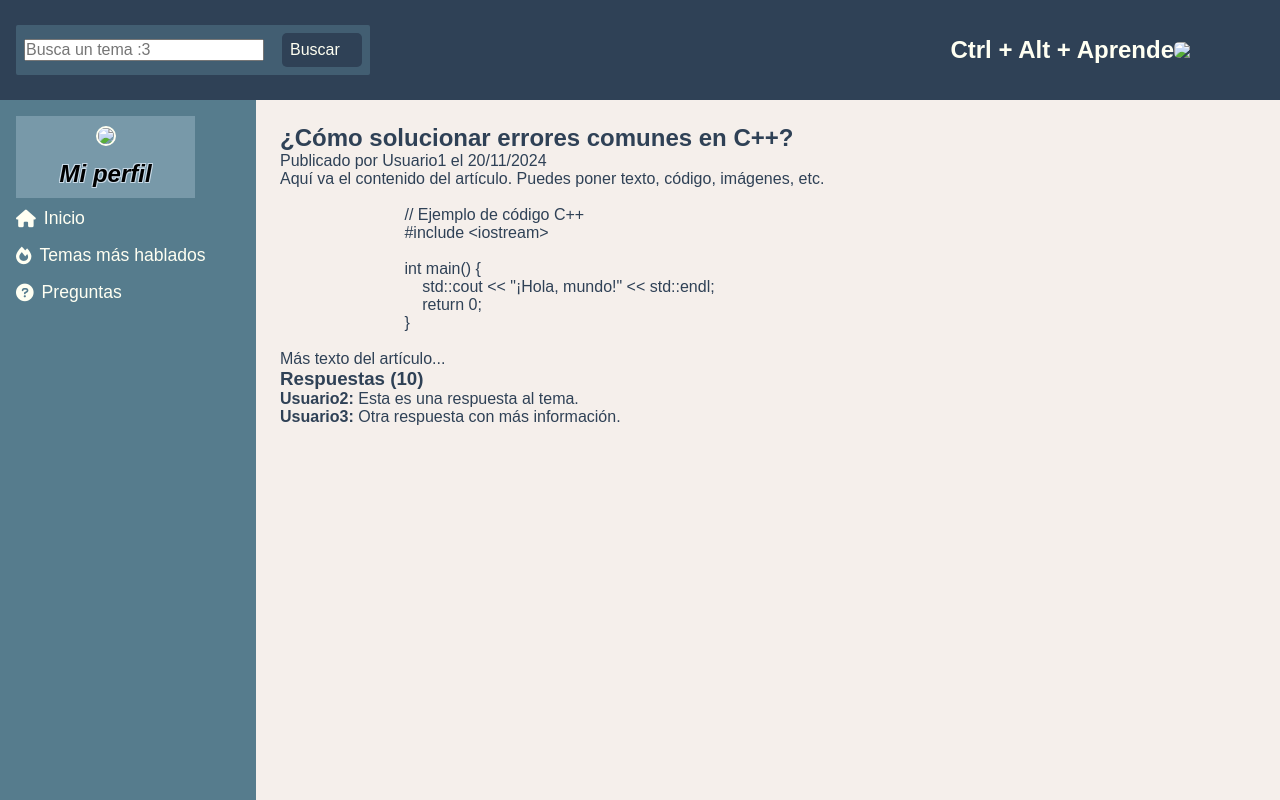
After one commit to vhhatziry/foro_ctrlaltaprende, a PHP site: page /articulo.html in a window 1280 px wide. The commit adds this page. Run offline with PHP 8.4, Linux system fonts and the light colour scheme.

Commit message:
Avance de wireframe arreglando con flex

```diff
--- /dev/null
+++ b/articulo.html
@@ -0,0 +1,71 @@
+<!DOCTYPE html>
+<html lang="es">
+<head>
+    <meta charset="UTF-8">
+    <meta name="viewport" content="width=device-width, initial-scale=1.0">
+    <title>Ctrl 1  + Alt + Aprende - Foro - ¿Cómo solucionar errores comunes en C++?</title>
+    <link rel="stylesheet" href="styles.css">
+    <link rel="stylesheet" href="https://cdnjs.cloudflare.com/ajax/libs/font-awesome/6.0.0-beta3/css/all.min.css">
+</head>
+<body>
+    <div class="main-container">
+        <nav class="nav_header">
+            <form class="placeholder">
+                <input placeholder="Busca un tema :3" class="introduce">
+                <input value="Buscar" class="search-topic-btn">
+            </form>
+            <h1>Ctrl + Alt + Aprende</h1>
+            <img src="../controlaltaprende/image/favicon.jpg" width="80px">
+        </nav>
+
+        <aside class="sidebar">
+            <nav class="nav_foro">
+                <div class="perfil">
+                    <a href="#">
+                        <img src="../controlaltaprende/image/favicon.jpg">
+                    </a>
+                    <span class="etiqueta">Mi perfil</span>
+                </div>
+                <ul>
+                    <li><a href="index.html"><i class="fas fa-home"></i> Inicio</a></li>
+                    <li><a href="foro.html"><i class="fas fa-fire"></i> Temas más hablados</a></li>
+                    <li><a href="#"><i class="fas fa-question-circle"></i> Preguntas</a></li>
+                </ul>
+            </nav>
+        </aside>
+
+        <main class="main-content">
+            <section class="topic-content">
+                <article class="topic-article">
+                    <h2>¿Cómo solucionar errores comunes en C++?</h2>
+                    <p class="topic-metadata">Publicado por <span>Usuario1</span> el 20/11/2024</p>
+
+                    <div class="topic-body">
+                        <p>Aquí va el contenido del artículo. Puedes poner texto, código, imágenes, etc.</p>
+                        <pre><code>
+                            // Ejemplo de código C++
+                            #include &lt;iostream&gt;
+
+                            int main() {
+                                std::cout &lt;&lt; "¡Hola, mundo!" &lt;&lt; std::endl;
+                                return 0;
+                            }
+                        </code></pre>
+                        <p>Más texto del artículo...</p>
+                    </div>
+
+                    <div class="topic-comments">
+                        <h3>Respuestas (10)</h3>
+                        <div class="comment">
+                            <p><strong>Usuario2:</strong> Esta es una respuesta al tema. </p>
+                        </div>
+                        <div class="comment">
+                            <p><strong>Usuario3:</strong> Otra respuesta con más información.</p>
+                        </div>
+                    </div>
+                </article>
+            </section>
+        </main>
+    </div>
+</body>
+</html>
--- a/styles.css
+++ b/styles.css
@@ -6,15 +6,19 @@
     font-family: 'Arial', sans-serif;
 }
 
+html, body {
+    height: 100%;
+}
+
 body {
     background-color: var(--background-color);
     color: var(--text-color);
+    display: flex;
+    flex-direction: column;
+    min-height: 100vh;
 }
 
-aside{
-    display: flex;
-}
-
+/* Variables */
 :root {
     --primary-color: rgba(86, 124, 141, 1);
     --secondary-color: rgba(255, 255, 242, 1);
@@ -25,28 +29,84 @@ aside{
     --primary-color-half: rgba(86, 124, 141, 0.5);
 }
 
-/* Contenedor principal */
-.container {
-    display: flex;
-    min-height: 100vh;
+/* Estructura principal */
+.main-container {
+    display: grid;
+    grid-template-areas:
+        "header header"
+        "aside main";
+    grid-template-rows: auto 1fr;
+    grid-template-columns: 20% 1fr;
+    height: 100vh;
 }
 
-/* Barra lateral */
+/* Header */
+.nav_header {
+    grid-area: header;
+    height: 100px;
+    background-color: var(--text-color);
+    display: flex;
+    align-items: center;
+    justify-content: space-between;
+    padding: 0 1rem;
+}
+
+.nav_header h1 {
+    color: var(--secondary-color);
+    margin-left: auto;
+}
+
+.nav_header img {
+    border-radius: 5px;
+    margin-right: 10px;
+}
+
+.placeholder {
+    background-color: var(--primary-color-half);
+    color: var(--secondary-color);
+    padding: 0.5rem 0.5rem;
+    border: none;
+    border-radius: 2px;
+    font-size: 1rem;
+    display: flex;
+    align-items: center;
+    gap: 0.5rem;
+}
+
+.introduce {
+    font-size: 1rem;
+    width: 15em;
+}
+
+.search-topic-btn {
+    background-color: var(--text-color);
+    color: var(--secondary-color);
+    padding: 0.5rem;
+    border: none;
+    border-radius: 5px;
+    font-size: 1rem;
+    cursor: pointer;
+    display: flex;
+    align-items: center;
+    gap: 0.5rem;
+    width: 80px;
+    margin-left: 10px;
+}
+
+.search-topic-btn:hover {
+    background-color: var(--secondary-color);
+    color: var(--text-color);
+}
+
+/* Sidebar */
 .sidebar {
+    grid-area: aside;
     background-color: var(--primary-color);
     color: var(--secondary-color);
     padding: 1rem;
-    position: fixed;
-    bottom: 0;
-    left: 0;
-    height: 552px;
-    z-index: 100;
-}
-
-.sidebar h2 {
-    font-size: 1.5rem;
-    margin-bottom: 1.5rem;
-    text-align: center;
+    display: flex;
+    flex-direction: column;
+    height: 100%; /* Para que ocupe toda la altura */
 }
 
 .sidebar nav ul {
@@ -70,14 +130,42 @@ aside{
     color: var(--light-gray);
 }
 
+.perfil {
+    align-items: center;
+    gap: 10px;
+    margin-bottom: 10px;
+    background-color: var(--border-color);
+    padding: 10px 0;
+    width: 80%;
+    display: flex;
+    flex-direction: column;
+}
+
+.perfil img {
+    width: 100px;
+    border-color: #fffff1;
+    border-width: 2px;
+    border-style: solid;
+    border-radius: 60px;
+}
+
+.perfil .etiqueta {
+    font-style: oblique;
+    font-size: 1.5rem;
+    font-weight: bolder;
+    color: black;
+    text-shadow: -1px -1px 0 var(--light-gray),
+                 1px -1px 0 var(--light-gray),
+                 -1px 1px 0 var(--light-gray),
+                 1px 1px 0 var(--light-gray);
+}
+
 /* Contenido principal */
 .main-content {
-    flex: 1;
+    grid-area: main;
+    overflow-y: auto; /* Solo este contenedor será desplazable */
     padding: 1.5rem;
-    overflow-y: auto;
-    margin-left: 20%;
-    padding-top: 50px;
-    margin-top: 80px;
+    background-color: var(--background-color);
 }
 
 .main-header {
@@ -85,10 +173,6 @@ aside{
     justify-content: space-between;
     align-items: center;
     margin-bottom: 2rem;
-}
-
-.main-header h1 {
-    font-size: 2rem;
 }
 
 .new-topic-btn {
@@ -108,46 +192,6 @@ aside{
     background-color: var(--text-color);
 }
 
-.placeholder{
-    background-color: var( --primary-color-half);
-    color: var(--secondary-color);
-    padding: 0.5rem 0.5rem;
-    border: none;
-    border-radius: 2px;
-    font-size: 1rem;
-    cursor: pointer;
-    display: flex;
-    align-items: center;
-    gap: 0.5rem;
-    margin-left: 20em;
-}
-
-
-.introduce{
-    font-size: 1rem;
-    width: 15em;
-}
-
-.search-topic-btn {
-    background-color:var(--text-color);
-    color: var(--secondary-color);
-    padding: 0.5rem;
-    border: none;
-    border-radius: 5px;
-    font-size: 1rem;
-    cursor: pointer;
-    display: flex;
-    align-items: center;
-    gap: 0.5rem;
-    width: 80px;
-    margin-left: 10px;
-}
-
-.search-topic-btn:hover {
-    background-color: var(--secondary-color);
-    color: var(--text-color);
-}
-
 /* Tarjetas de temas */
 .topics {
     display: flex;
@@ -162,94 +206,18 @@ aside{
     padding: 1rem;
 }
 
-.topic-card h3 a {
-    color: var(--primary-color);
-    text-decoration: none;
+/* Responsivo */
+@media (max-width: 768px) {
+    .main-container {
+        grid-template-areas:
+            "header"
+            "main"
+            "aside";
+        grid-template-rows: auto 1fr auto;
+        grid-template-columns: 1fr;
+    }
+
+    .sidebar {
+        height: auto;
+    }
 }
-
-.topic-card h3 a:hover {
-    text-decoration: underline;
-}
-
-.topic-card p {
-    font-size: 0.9rem;
-    color: var(--primary-color);
-    margin: 0.5rem 0;
-}
-
-.topic-stats {
-    display: flex;
-    justify-content: space-between;
-    font-size: 0.8rem;
-    color: var(--primary-color);
-}
-
-.nav_header{
-    width: 100%;
-    height: 100px;
-    display: flex;
-    background-color: var(--text-color);
-    gap: 10px;
-    align-items: center;
-    padding: 0.5rem;
-    justify-content: right;
-    position: fixed;
-    top: 0;
-    left: 0;
-    z-index: 100;
-}
-
-.nav_header h1{
-    color: var(--secondary-color);
-    margin-left: auto;
- }
- .nav_header img{
-    border-radius: 5px;
-    margin-right: 10px;
-}
-
-.nav_foro .perfil{
-    display: flex;
-    flex-direction: column;
-}
-.sidebar, .nav_foro{
-    display: flex;
-    flex-direction: column;
-    align-items: center;
-    justify-content: center;
-}
-
-.nav_foro ul {
-    margin: 20px 0 ;
-    line-height: 2;
-}
-
-.perfil{
-    align-items: center;
-    gap: 10px;
-    margin-bottom: 10px;
-    background-color: var(--border-color);
-    padding: 10px 0;
-    width: 80%;
-}
-
-.perfil img {
-    order: 1;
-    width: 100px;
-    border-color: #fffff1;
-    border-width: 2px;
-    border-style: solid;
-    border-radius: 60px;
-}
-
-.perfil .etiqueta{
-    gap: 3px;
-    font-style: oblique;
-    font-size: 1.5rem;
-    font-weight: bolder;
-    color: black;
-    text-shadow: -1px -1px 0 var(--light-gray),
-                 1px -1px 0 var(--light-gray),
-                -1px 1px 0 var(--light-gray),
-                 1px 1px 0 var(--light-gray);
-}
```
Also changed, not shown: foro.html (+10 -12 lines).
